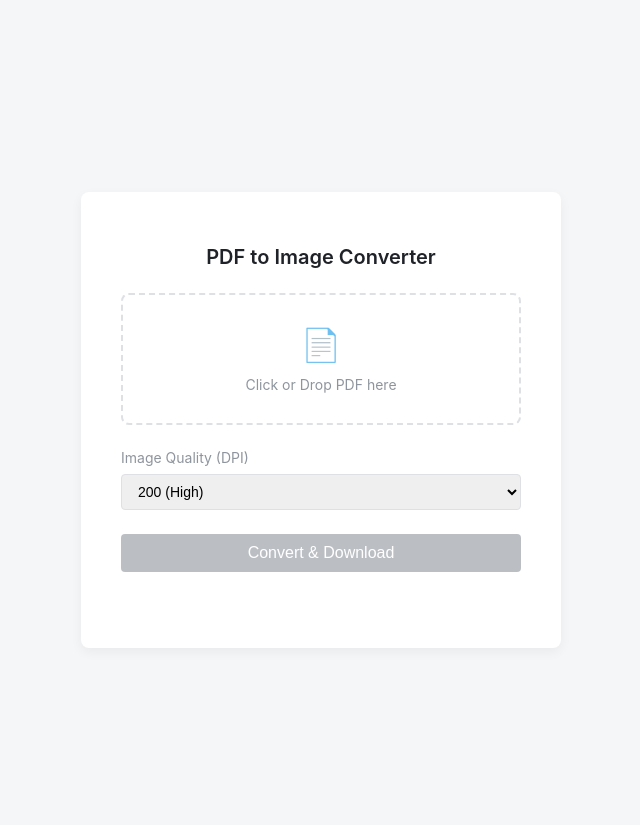
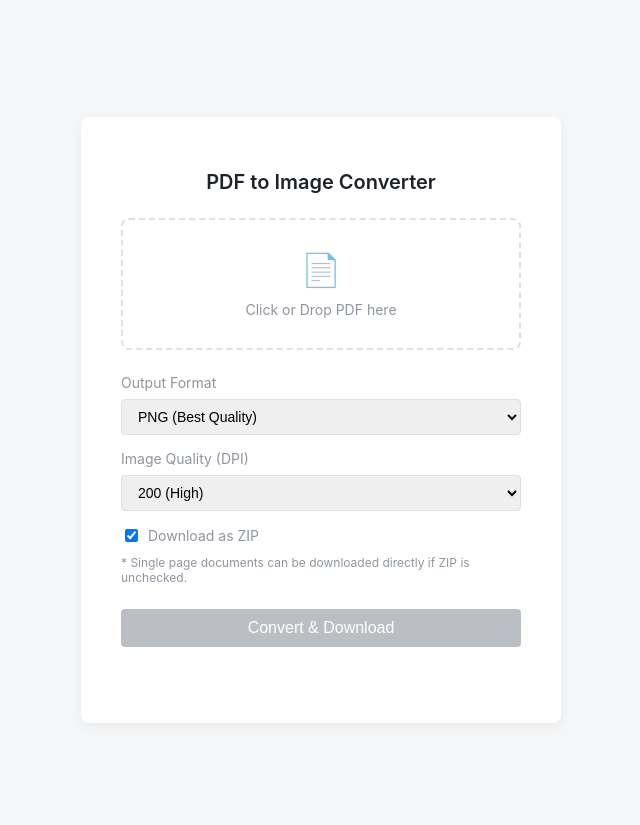
Before and after one commit to AMOLEDArekkusu/rg-pdf-converter, a Flask app: page / in a window 1280 px wide. Shown: the top 825 px of the page, without its empty margins (319-959 px from the left). Run offline with Flask 3, Linux system fonts and the light colour scheme.

Commit message:
function update

```diff
--- a/app.py
+++ b/app.py
@@ -44,42 +44,89 @@ def convert_pdf():
         return jsonify({"error": "File must be a PDF"}), 400
 
     try:
-        # Read file into memory (no need to save to disk for web apps)
+        # Read file into memory
         pdf_stream = file.read()
         doc = fitz.open(stream=pdf_stream, filetype="pdf")
 
-        # Prepare a ZIP file in memory to return multiple images
-        zip_buffer = io.BytesIO()
+        # Get Options
+        output_format = request.form.get('format', 'png').lower()
+        use_zip = request.form.get('use_zip', 'true') == 'true'
+        dpi = int(request.form.get('dpi', 200))
 
-        with zipfile.ZipFile(zip_buffer, 'w', zipfile.ZIP_DEFLATED) as zip_file:
-            # Get DPI from request or default to 200
-            dpi = int(request.form.get('dpi', 200))
-            zoom = dpi / 72
-            matrix = fitz.Matrix(zoom, zoom)
+        # Base filename without extension
+        base_filename = os.path.splitext(file.filename)[0]
 
-            # Loop through pages
-            for page_num in range(len(doc)):
-                page = doc.load_page(page_num)
-                pix = page.get_pixmap(matrix=matrix)
+        files_to_return = [] # List of (filename, bytes, mimetype)
 
-                # Convert to PNG binary data
-                img_data = pix.tobytes("png")
+        # Process Pages
+        for page_num in range(len(doc)):
+            page = doc.load_page(page_num)
 
-                # Add to zip
-                filename = f"page_{page_num + 1:03d}.png"
-                zip_file.writestr(filename, img_data)
+            if output_format == 'svg':
+                content = page.get_svg_image()
+                # SVG returns string, convert to bytes
+                content = content.encode('utf-8')
+                ext = 'svg'
+                mime = 'image/svg+xml'
+            else:
+                # Raster formats (PNG, JPEG)
+                zoom = dpi / 72
+                matrix = fitz.Matrix(zoom, zoom)
+
+                # Check for JPEG specific handling (needs no alpha)
+                alpha = True
+                if output_format in ['jpg', 'jpeg']:
+                    alpha = False
+                    ext = 'jpg'
+                    mime = 'image/jpeg'
+                else:
+                    ext = 'png'
+                    mime = 'image/png'
+
+                pix = page.get_pixmap(matrix=matrix, alpha=alpha)
+                content = pix.tobytes(ext)
+
+            # Define per-page filename
+            # If single page, just use base name. If multi, add page number.
+            if len(doc) == 1:
+                page_filename = f"{base_filename}.{ext}"
+            else:
+                page_filename = f"{base_filename}_page_{page_num + 1:03d}.{ext}"
+
+            files_to_return.append({
+                'name': page_filename,
+                'data': content,
+                'mime': mime
+            })
 
         doc.close()
 
-        # Finalize ZIP
-        zip_buffer.seek(0)
+        # Decision: Zip or Single File
+        # Force zip if multiple files, otherwise respect user choice
+        should_zip = use_zip or len(files_to_return) > 1
 
-        return send_file(
-            zip_buffer,
-            mimetype='application/zip',
-            as_attachment=True,
-            download_name=f"{os.path.splitext(file.filename)[0]}_images.zip"
-        )
+        if should_zip:
+            zip_buffer = io.BytesIO()
+            with zipfile.ZipFile(zip_buffer, 'w', zipfile.ZIP_DEFLATED) as zip_file:
+                for item in files_to_return:
+                    zip_file.writestr(item['name'], item['data'])
+
+            zip_buffer.seek(0)
+            return send_file(
+                zip_buffer,
+                mimetype='application/zip',
+                as_attachment=True,
+                download_name=f"{base_filename}_images.zip"
+            )
+        else:
+            # Return single file
+            single_file = files_to_return[0]
+            return send_file(
+                io.BytesIO(single_file['data']),
+                mimetype=single_file['mime'],
+                as_attachment=True,
+                download_name=single_file['name']
+            )
 
     except Exception as e:
         return jsonify({"error": str(e)}), 500
--- a/templates/index.html
+++ b/templates/index.html
@@ -1,12 +1,14 @@
 <!DOCTYPE html>
 <html lang="en">
+
 <head>
     <meta charset="UTF-8">
     <meta name="viewport" content="width=device-width, initial-scale=1.0">
     <title>PDF to Image Converter</title>
     <style>
         :root {
-            --primary-color: #3370ff; /* Lark Blue */
+            --primary-color: #3370ff;
+            /* Lark Blue */
             --bg-color: #f5f6f7;
             --card-bg: #ffffff;
             --text-color: #1f2329;
@@ -51,7 +53,8 @@
             position: relative;
         }
 
-        .upload-area:hover, .upload-area.dragover {
+        .upload-area:hover,
+        .upload-area.dragover {
             border-color: var(--primary-color);
             background-color: rgba(51, 112, 255, 0.04);
         }
@@ -136,6 +139,7 @@
         }
     </style>
 </head>
+
 <body>
 
     <div class="container">
@@ -150,6 +154,16 @@
             </div>
 
             <div class="options">
+                <div style="margin-bottom: 15px;">
+                    <label for="format">Output Format</label>
+                    <select name="format" id="format">
+                        <option value="png" selected>PNG (Best Quality)</option>
+                        <option value="jpg">JPEG (Smallest Size)</option>
+                        <option value="svg">SVG (Vector)</option>
+                    </select>
+                </div>
+
+                <div style="margin-bottom: 15px;">
                     <label for="dpi">Image Quality (DPI)</label>
                     <select name="dpi" id="dpi">
                         <option value="72">72 (Screen)</option>
@@ -157,6 +171,16 @@
                         <option value="200" selected>200 (High)</option>
                         <option value="300">300 (Print)</option>
                     </select>
+                </div>
+
+                <div style="display: flex; align-items: center; margin-bottom: 10px;">
+                    <input type="checkbox" id="use_zip" name="use_zip" value="true" checked
+                        style="width: auto; position: static; opacity: 1; cursor: pointer; margin-right: 10px;">
+                    <label for="use_zip" style="margin: 0; cursor: pointer;">Download as ZIP</label>
+                </div>
+                <div style="font-size: 12px; color: #8f959e;">
+                    * Single page documents can be downloaded directly if ZIP is unchecked.
+                </div>
             </div>
 
             <button type="submit" id="submitBtn" disabled>Convert & Download</button>
@@ -270,4 +294,5 @@
         });
     </script>
 </body>
+
 </html>
```
Lines whose indentation alone changed are shown as unchanged.
